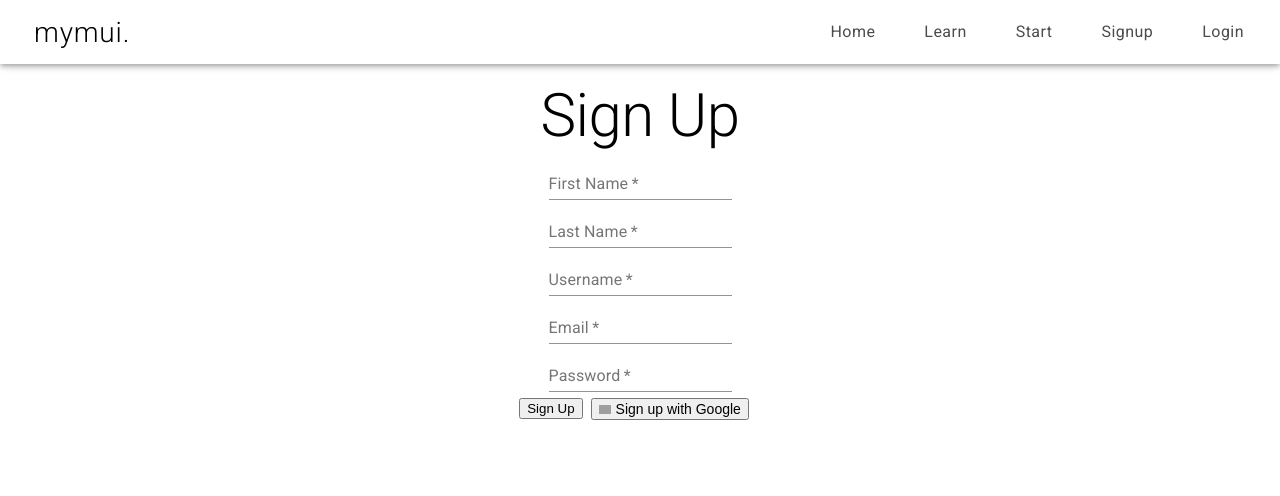
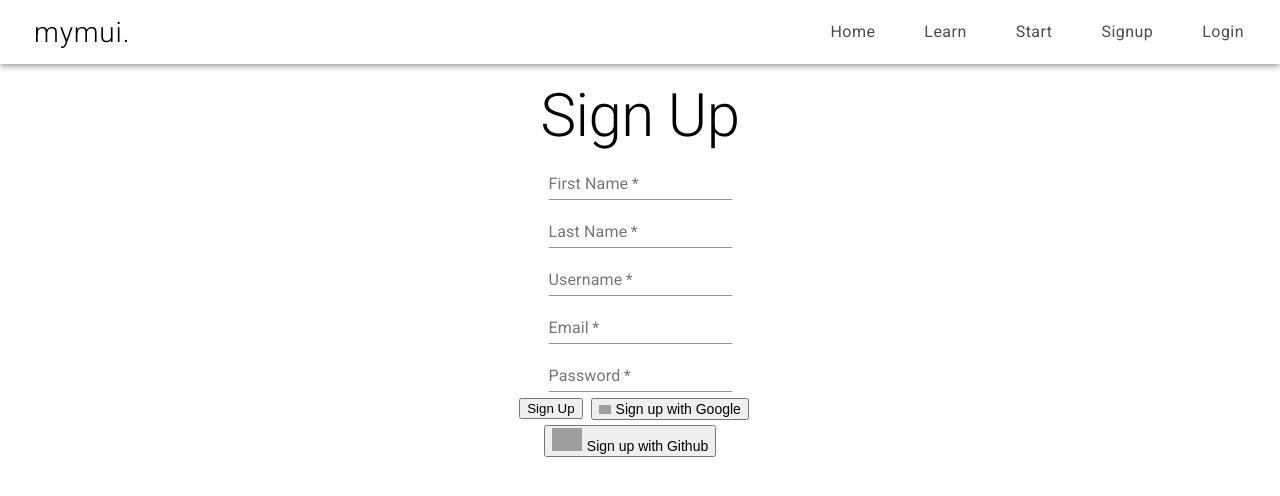
Before and after one commit to mui-toolkit/mui-toolkit, a React (Create React App) app: page /signup in a window 1280 px wide. Shown: the top 496 px of the page. Built offline with nearby package versions, Linux system fonts and the light colour scheme; no server answers; grey boxes are pictures that could not be loaded.

Commit message:
Set up Sign up with Github

```diff
--- a/src/components/Signup.js
+++ b/src/components/Signup.js
@@ -28,6 +28,8 @@ export function Signup(props) {
   const [errors, setErrors] = useState({});
   const [open, setOpen] = React.useState(false);
   var provider = new firebase.auth.GoogleAuthProvider();
+  var providerGH = new firebase.auth.GithubAuthProvider();
+  providerGH.addScope('repo');
   const handleClick = () => {
     setOpen(true);
   };
@@ -235,6 +237,57 @@ export function Signup(props) {
               />
               Sign up with Google
             </button>
+
+            <button
+              onClick={() => {
+                firebase
+                  .auth()
+                  .signInWithPopup(providerGH)
+                  .then(function(result) {
+                    // This gives you a GitHub Access Token.
+                    var token = result.credential.accessToken;
+                    // The signed-in user info.
+                    var user = result.user;
+                    console.log('GH user', user);
+                    db.collection('Users')
+                      .doc(user.uid)
+                      .set({
+                        email: user.email,
+                        themes: []
+                      });
+                  })
+                  .catch(function(error) {
+                    // Handle Errors here.
+                    var errorCode = error.code;
+                    var errorMessage = error.message;
+                    // The email of the user's account used.
+                    var email = error.email;
+                    // The firebase.auth.AuthCredential type that was used.
+                    var credential = error.credential;
+                    if (
+                      errorCode ===
+                      'auth/account-exists-with-different-credential'
+                    ) {
+                      alert(
+                        'You have signed up with a different provider for that email.'
+                      );
+                      // Handle linking here if your app allows it.
+                    } else {
+                      console.error(error);
+                    }
+                  });
+              }}
+              className="googleBtn"
+              type="button"
+              style={{ fontSize: 14, marginRight: '20px' }}
+            >
+              <img
+                style={{ width: '30px', marginRight: '5px' }}
+                src="https://upload.wikimedia.org/wikipedia/commons/5/54/GitHub_Logo.png"
+                alt="logo"
+              />
+              Sign up with Github
+            </button>
           </Grid>
         </form>
       </Grid>
```
